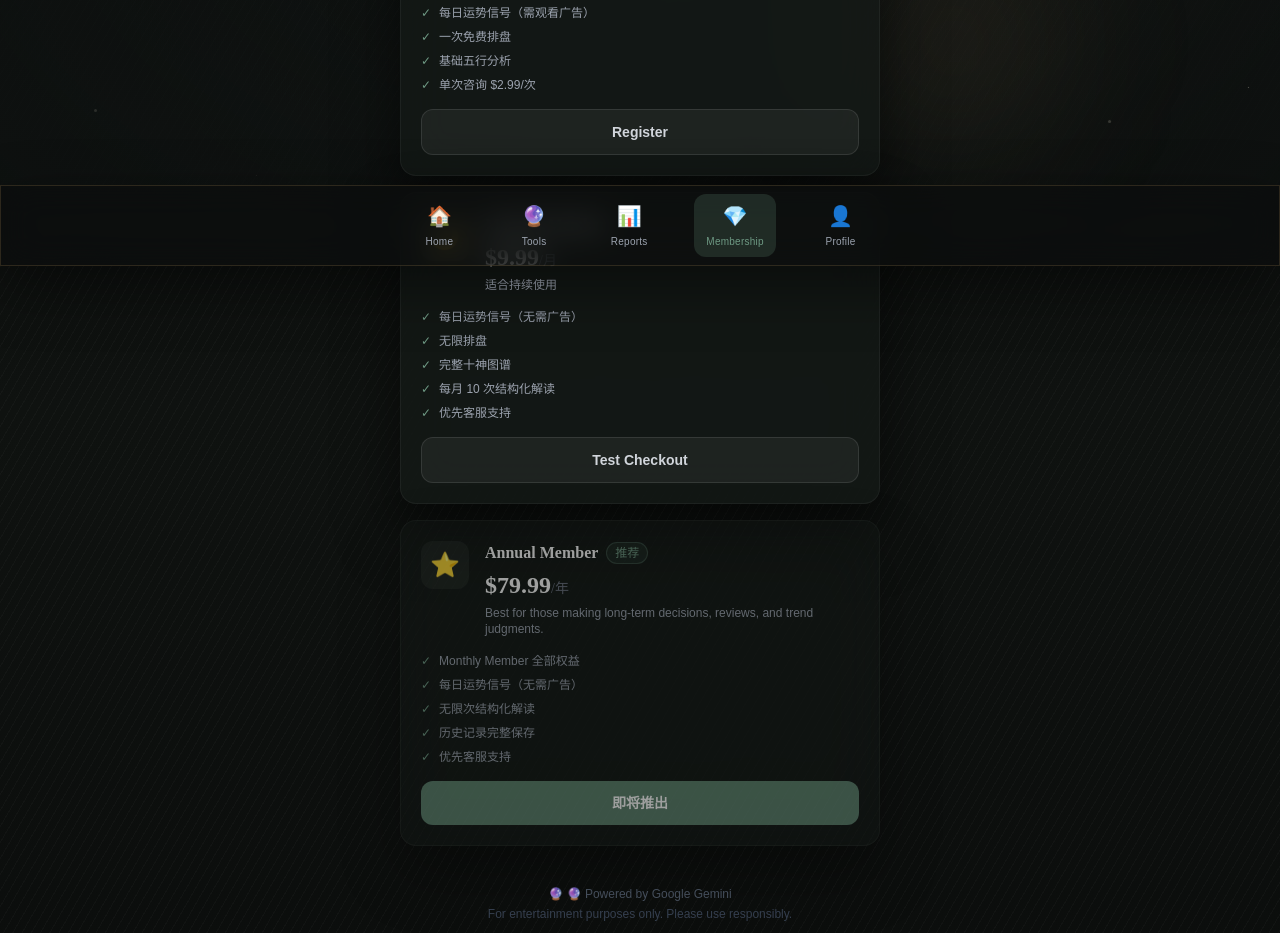
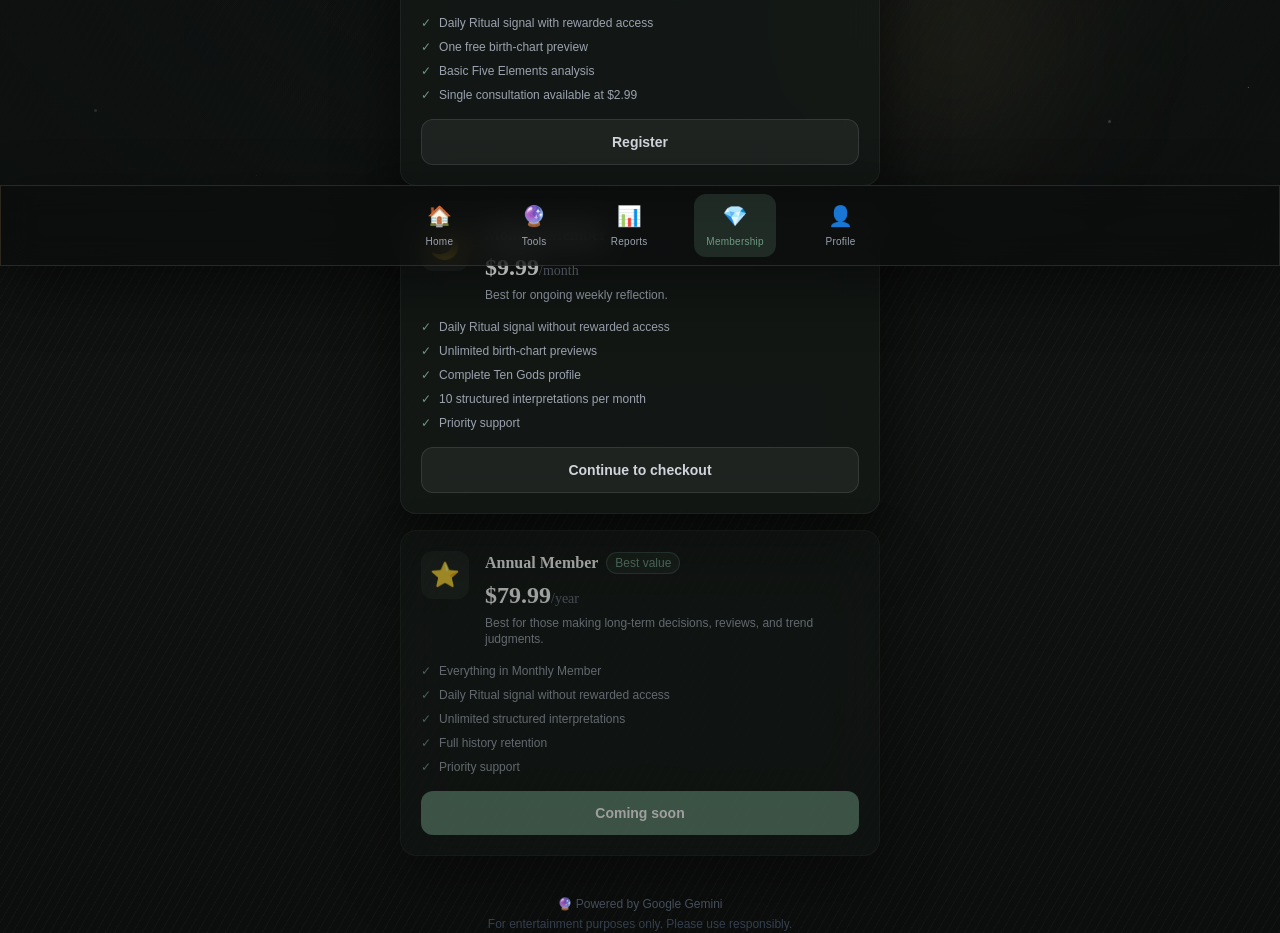
Before and after one commit to jinweijun999-lang/yishun, a Next.js app: page /membership in a window 1280 px wide. Shown: the part 534-1467 px from the top of the page. Built offline with nearby package versions, Linux system fonts and the light colour scheme; no server answers.

Commit message:
fix: P0 UX - membership EN, save history, CTA nav, EN/i18n cleanup

```diff
--- a/app/api/stripe/checkout/route.ts
+++ b/app/api/stripe/checkout/route.ts
@@ -61,7 +61,7 @@ export async function POST(request: NextRequest) {
   if (missingEnv.length > 0) {
     return NextResponse.json(
       {
-        error: `Stripe Test Checkout is not configured. Set ${missingEnv.join(", ")} to enable this CTA.`,
+        error: "Checkout is not configured yet. Please try again later.",
         missingEnv,
       },
       { status: 503 }
@@ -94,7 +94,7 @@ export async function POST(request: NextRequest) {
   } catch (error) {
     console.error("Stripe checkout session creation failed", error);
     return NextResponse.json(
-      { error: "Unable to create Stripe Test Checkout session." },
+      { error: "Unable to create checkout session." },
       { status: 502 }
     );
   }
--- a/app/components/FiveElementsChart.tsx
+++ b/app/components/FiveElementsChart.tsx
@@ -104,7 +104,7 @@ export default function FiveElementsChart({
               {/* Element Identity: symbol + color + label */}
               <div
                 className={`w-10 h-10 rounded-lg ${element.bgClass} border ${element.borderClass} flex items-center justify-center flex-shrink-0`}
-                title={`${element.label} (${element.zh})`}
+                title={locale === "en" ? element.label : `${element.label} (${element.zh})`}
                 role="img"
                 aria-label={`${element.label} element`}
               >
@@ -122,9 +122,11 @@ export default function FiveElementsChart({
                 <span className="block text-sm font-semibold" style={{ color: element.color }}>
                   {element.label}
                 </span>
-                <span className="block text-[10px] text-gray-500" title={`${element.label} in Chinese`}>
-                  {element.zh}
-                </span>
+                {locale !== "en" && (
+                  <span className="block text-[10px] text-gray-500" title={`${element.label} in Chinese`}>
+                    {element.zh}
+                  </span>
+                )}
               </div>
 
               {/* Bar */}
--- a/app/components/StripeCheckoutButton.tsx
+++ b/app/components/StripeCheckoutButton.tsx
@@ -24,7 +24,7 @@ export default function StripeCheckoutButton({
   disabled = false,
   clientReferenceId,
   onStart,
-  fallbackLabel = "Stripe Test Checkout is not configured yet. Add test env vars to enable payment redirect.",
+  fallbackLabel = "Checkout is not configured yet. Please try again later.",
 }: StripeCheckoutButtonProps) {
   const [isLoading, setIsLoading] = useState(false);
   const [message, setMessage] = useState("");
@@ -52,7 +52,7 @@ export default function StripeCheckoutButton({
       window.location.assign(data.url);
     } catch (error) {
       console.error("Failed to start Stripe checkout", error);
-      setMessage("Unable to start Stripe Test Checkout. Please try again later.");
+      setMessage("Unable to start checkout. Please try again later.");
     } finally {
       setIsLoading(false);
     }
--- a/app/membership/page.tsx
+++ b/app/membership/page.tsx
@@ -33,7 +33,8 @@ type MembershipTier = {
 export default function MembershipPage() {
   const router = useRouter();
   const handleBack = () => { router.back(); };
-  const { t } = useI18n();
+  const { t, locale } = useI18n();
+  const isEnglish = locale === "en";
   const [profile, setProfile] = useState<ProfileData | null>(null);
   const [isBuying, setIsBuying] = useState(false);
   const [buySuccess, setBuySuccess] = useState("");
@@ -79,8 +80,15 @@ export default function MembershipPage() {
       name: t("membership.tier.free"),
       price: "$0",
       period: "",
-      description: "适合初步了解",
-      features: [
+      description: isEnglish ? "Best for trying your first Daily Ritual." : "适合初步了解",
+      features: isEnglish
+        ? [
+            "Daily Ritual signal with rewarded access",
+            "One free birth-chart preview",
+            "Basic Five Elements analysis",
+            "Single consultation available at $2.99",
+          ]
+        : [
             "每日运势信号（需观看广告）",
             "一次免费排盘",
             "基础五行分析",
@@ -95,16 +103,24 @@ export default function MembershipPage() {
       icon: "🌙",
       name: t("membership.tier.monthly"),
       price: "$9.99",
-      period: "/月",
-      description: "适合持续使用",
-      features: [
+      period: isEnglish ? "/month" : "/月",
+      description: isEnglish ? "Best for ongoing weekly reflection." : "适合持续使用",
+      features: isEnglish
+        ? [
+            "Daily Ritual signal without rewarded access",
+            "Unlimited birth-chart previews",
+            "Complete Ten Gods profile",
+            "10 structured interpretations per month",
+            "Priority support",
+          ]
+        : [
             "每日运势信号（无需广告）",
             "无限排盘",
             "完整十神图谱",
             "每月 10 次结构化解读",
             "优先客服支持",
           ],
-      cta: "Test Checkout",
+      cta: isEnglish ? "Continue to checkout" : "测试结账",
       ctaHref: "#",
       highlight: false,
       disabled: false,
@@ -115,16 +131,24 @@ export default function MembershipPage() {
       icon: "⭐",
       name: t("membership.tier.annual"),
       price: "$79.99",
-      period: "/年",
+      period: isEnglish ? "/year" : "/年",
       description: t("membership.tier.annualValue"),
-      features: [
+      features: isEnglish
+        ? [
+            "Everything in Monthly Member",
+            "Daily Ritual signal without rewarded access",
+            "Unlimited structured interpretations",
+            "Full history retention",
+            "Priority support",
+          ]
+        : [
             "Monthly Member 全部权益",
             "每日运势信号（无需广告）",
             "无限次结构化解读",
             "历史记录完整保存",
             "优先客服支持",
           ],
-      cta: "即将推出",
+      cta: isEnglish ? "Coming soon" : "即将推出",
       ctaHref: "#",
       highlight: true,
       disabled: true,
@@ -142,13 +166,13 @@ export default function MembershipPage() {
               <button
                 onClick={handleBack}
                 className="text-gray-400 hover:text-white transition-colors p-1"
-                aria-label="返回"
+                aria-label={t("common.goBack")}
               >
                 ←
               </button>
               <span className="text-xl" role="img" aria-hidden="true">🔮</span>
               <h1 className="text-lg font-heading font-bold text-white">
-                YiShun <span className="text-accent text-sm">易顺</span>
+                {isEnglish ? "YiShun" : <>YiShun <span className="text-accent text-sm">易顺</span></>}
               </h1>
             </div>
             <div className="flex items-center gap-3">
@@ -168,7 +192,7 @@ export default function MembershipPage() {
               {t("nav.tab.membership")}
             </h2>
             <p className="text-sm text-gray-400 mt-2">
-              开启你的专业命理之旅
+              {isEnglish ? "Unlock deeper Daily Ritual guidance when you are ready." : "开启你的专业命理之旅"}
             </p>
           </motion.div>
 
@@ -220,14 +244,14 @@ export default function MembershipPage() {
                   product="consultation_single"
                   className="w-full px-6 py-3 rounded-xl bg-secondary/80 text-white font-semibold text-sm hover:bg-secondary transition-colors"
                 >
-                  Test Checkout $2.99
+                  Continue to checkout $2.99
                 </StripeCheckoutButton>
                 <button
                   onClick={handleBuyCredit}
                   disabled={isBuying}
                   className="w-full px-6 py-3 rounded-xl border border-white/10 bg-white/5 text-gray-300 font-semibold text-sm hover:bg-white/10 transition-colors disabled:opacity-50"
                 >
-                  {isBuying ? t("profile.buying") : `${t("profile.buyCredit")} (mock)`}
+                  {isBuying ? t("profile.buying") : t("profile.buyCredit")}
                 </button>
               </div>
             </div>
@@ -265,7 +289,7 @@ export default function MembershipPage() {
                         </h3>
                         {tier.highlight && (
                           <span className="rounded-full border border-secondary/30 bg-secondary/10 px-2 py-0.5 text-secondary text-xs">
-                            推荐
+                            {isEnglish ? "Best value" : "推荐"}
                           </span>
                         )}
                       </div>
@@ -323,7 +347,7 @@ export default function MembershipPage() {
             className="text-center pt-4"
           >
             <p className="text-xs text-gray-600">
-              🔮 {t("common.poweredBy")}
+              {t("common.poweredBy")}
             </p>
             <p className="text-xs text-gray-700 mt-1">
               {t("common.disclaimer")}
--- a/app/reports/page.tsx
+++ b/app/reports/page.tsx
@@ -33,7 +33,8 @@ type DailyRitualHistoryItem = {
 export default function ReportsPage() {
   const router = useRouter();
   const handleBack = () => { router.back(); };
-  const { t } = useI18n();
+  const { t, locale } = useI18n();
+  const isEnglish = locale === "en";
   const [consultations, setConsultations] = useState<Consultation[]>([]);
   const [dailyHistory] = useState<DailyRitualHistoryItem[]>(() => {
     if (typeof window === "undefined") return [];
@@ -76,13 +77,13 @@ export default function ReportsPage() {
               <button
                 onClick={handleBack}
                 className="text-gray-400 hover:text-white transition-colors p-1"
-                aria-label="返回"
+                aria-label={t("common.goBack")}
               >
                 ←
               </button>
               <span className="text-xl" role="img" aria-label="reports">📊</span>
               <h1 className="text-lg font-heading font-bold text-white">
-                YiShun <span className="text-accent text-sm">易顺</span>
+                {isEnglish ? "YiShun" : <>YiShun <span className="text-accent text-sm">易顺</span></>}
               </h1>
             </div>
             <div className="flex items-center gap-3">
@@ -213,7 +214,7 @@ export default function ReportsPage() {
                     </div>
                     <div className="flex-1 min-w-0">
                       <p className="text-xs text-gray-500 mb-1">
-                        {new Date(consultation.createdAt).toLocaleDateString("zh-CN", {
+                        {new Date(consultation.createdAt).toLocaleDateString(isEnglish ? "en-US" : "zh-CN", {
                           year: "numeric",
                           month: "long",
                           day: "numeric",
@@ -243,7 +244,7 @@ export default function ReportsPage() {
             className="text-center pt-4"
           >
             <p className="text-xs text-gray-600">
-              🔮 {t("common.poweredBy")}
+              {t("common.poweredBy")}
             </p>
           </motion.div>
         </div>
```
Also changed, not shown: app/reading/result/page.tsx (+39 -22 lines), app/reading/start/page.tsx (+25 -2 lines). Lines whose indentation alone changed are shown as unchanged.
